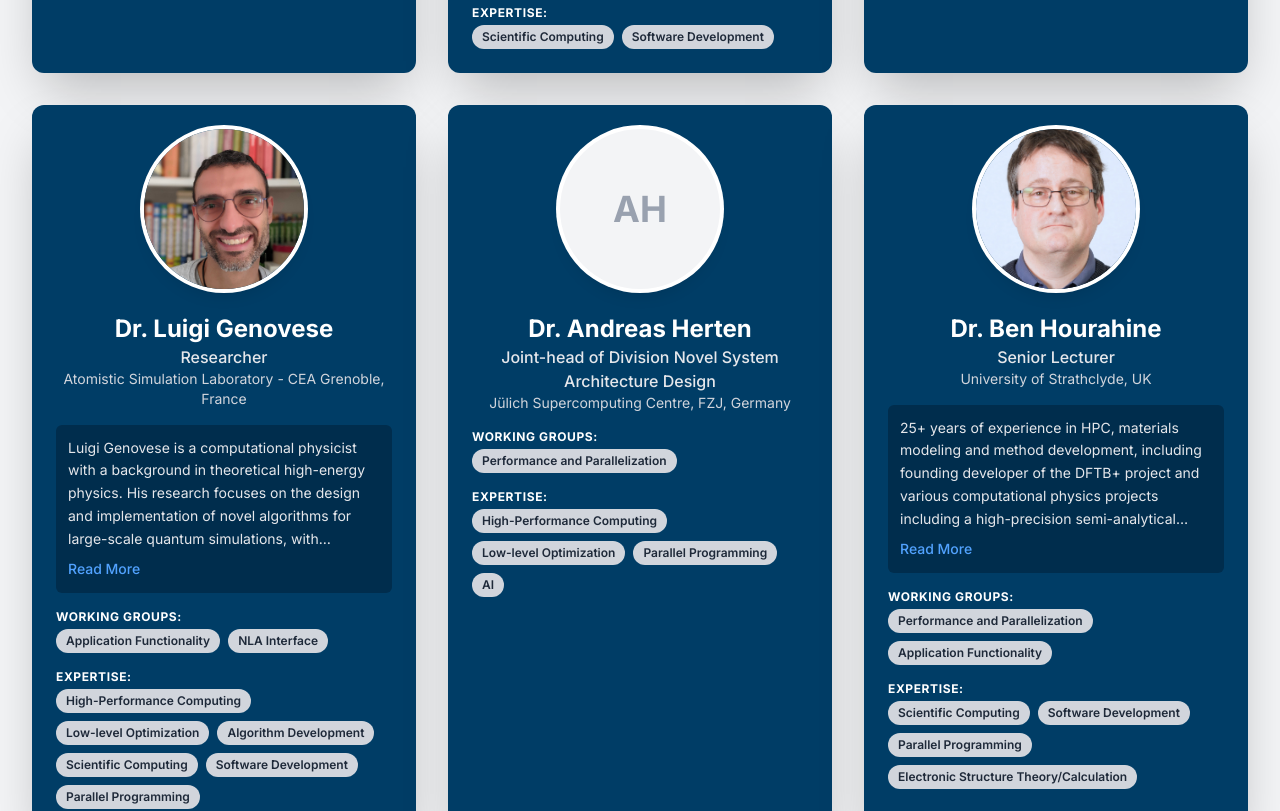
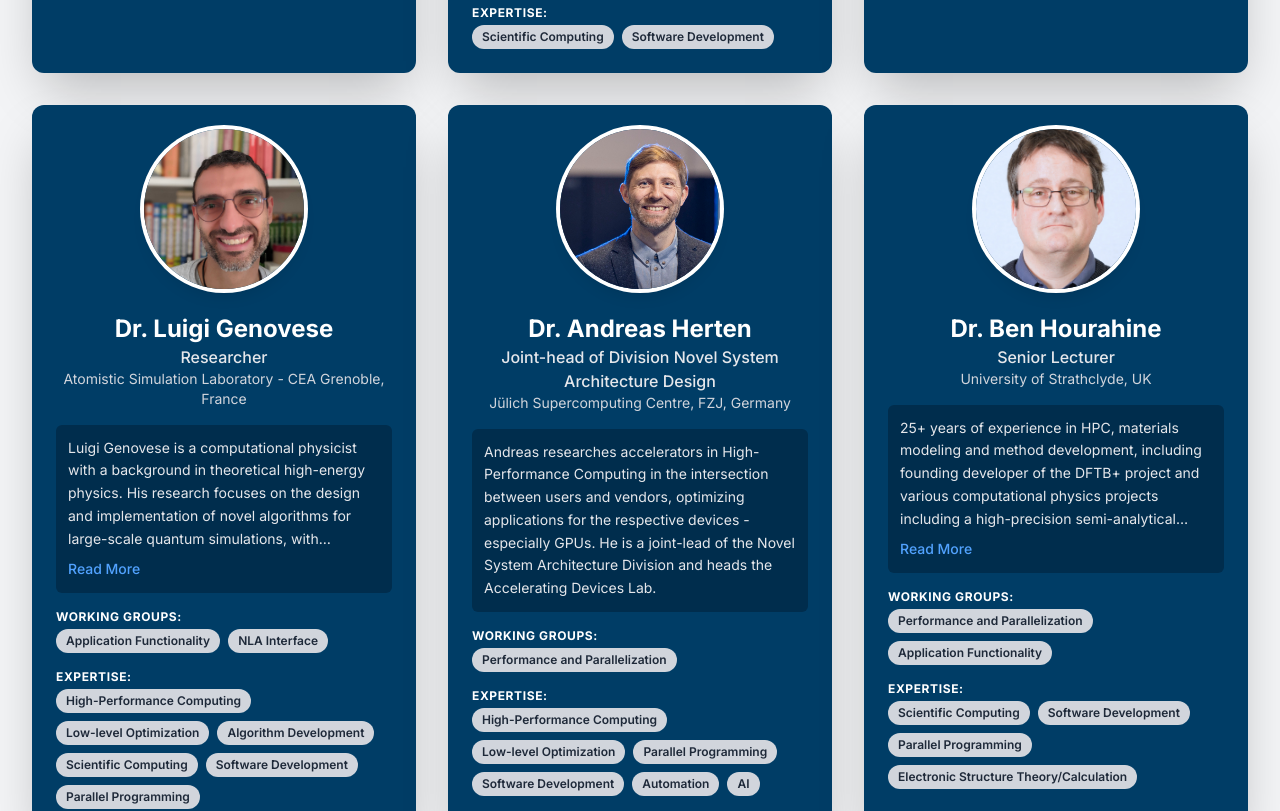
Before and after one commit to ExaNLA-Network/exanla-network.github.io, a Next.js app: page /committee in a window 1280 px wide. Shown: the part 3720-4531 px from the top of the page. Built offline with nearby package versions, Linux system fonts and the light colour scheme.

Commit message:
Update member information: Andreas Herten (#26)

```diff
--- a/app/committee/page.tsx
+++ b/app/committee/page.tsx
@@ -202,13 +202,13 @@ const committeeMembers: CommitteeMember[] = [
     workingGroups: [WorkingGroups.APPLICATION_FUNCTIONALITY, WorkingGroups.NLA_INTERFACE],
   },
   {
-    id: 'andras.herten',
+    id: 'andreas.herten',
     name: 'Dr. Andreas Herten',
     title: 'Joint-head of Division Novel System Architecture Design',
     affiliation: 'Jülich Supercomputing Centre, FZJ, Germany',
-    //bio: 'To be updated',
-    //image: '/committee/avatar/andreas.herten.jpg',
-    categories: [expertiseCategories.HPC, expertiseCategories.LOW_LEVEL_OPTIMIZATION, expertiseCategories.PARALLEL_PROGRAMMING, expertiseCategories.AI],
+    bio: 'Andreas researches accelerators in High-Performance Computing in the intersection between users and vendors, optimizing applications for the respective devices - especially GPUs. He is a joint-lead of the Novel System Architecture Division and heads the Accelerating Devices Lab.',
+    image: '/committee/avatar/andreas.herten.jpg',
+    categories: [expertiseCategories.HPC, expertiseCategories.LOW_LEVEL_OPTIMIZATION, expertiseCategories.PARALLEL_PROGRAMMING, expertiseCategories.SOFTWARE_DEVELOPMENT, expertiseCategories.AUTOMATION, expertiseCategories.AI],
     workingGroups: [WorkingGroups.PERFORMANCE_PARALLELIZATION],
   },
   {
```
Also changed, not shown: public/committee/avatar/andreas.herten.jpg (added).
